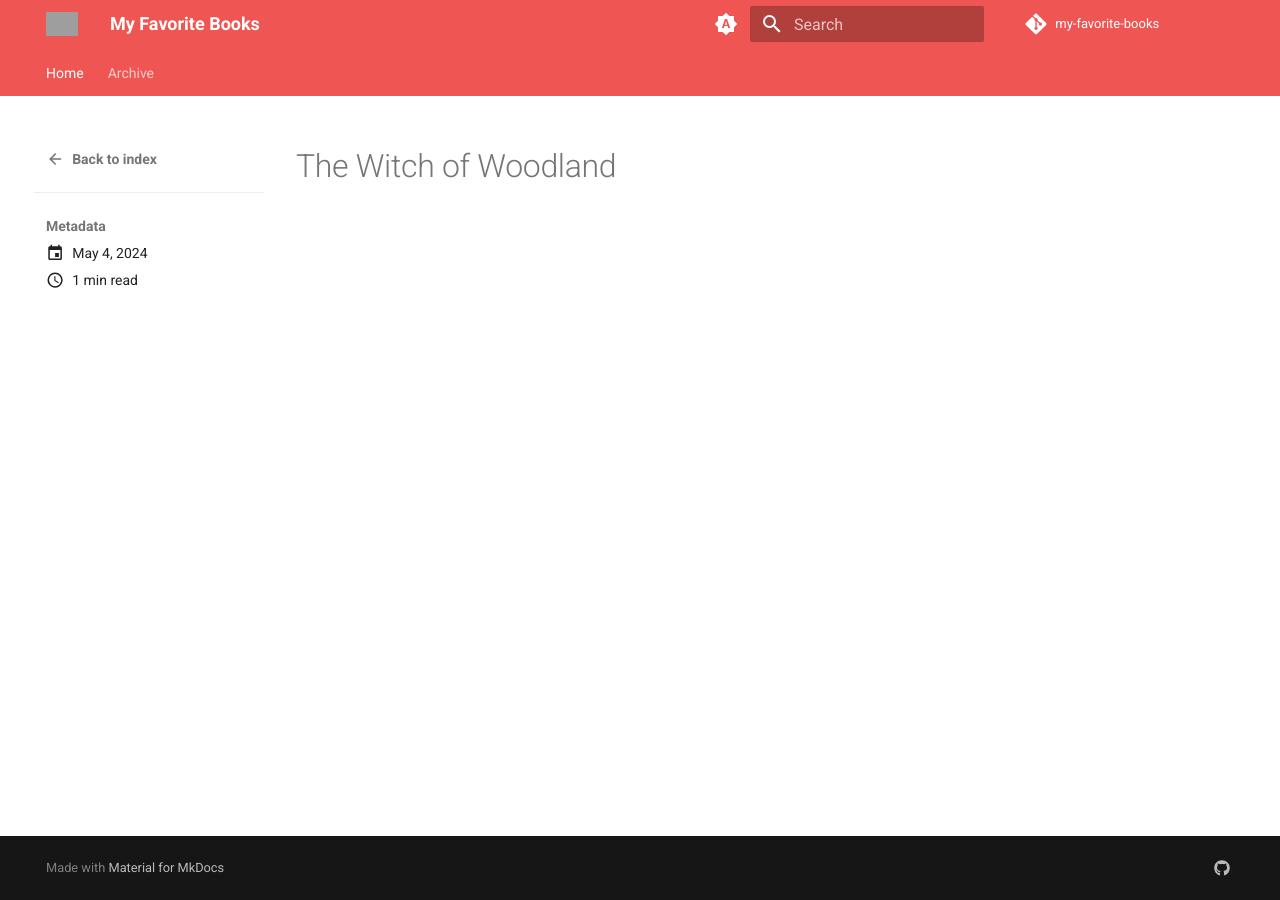
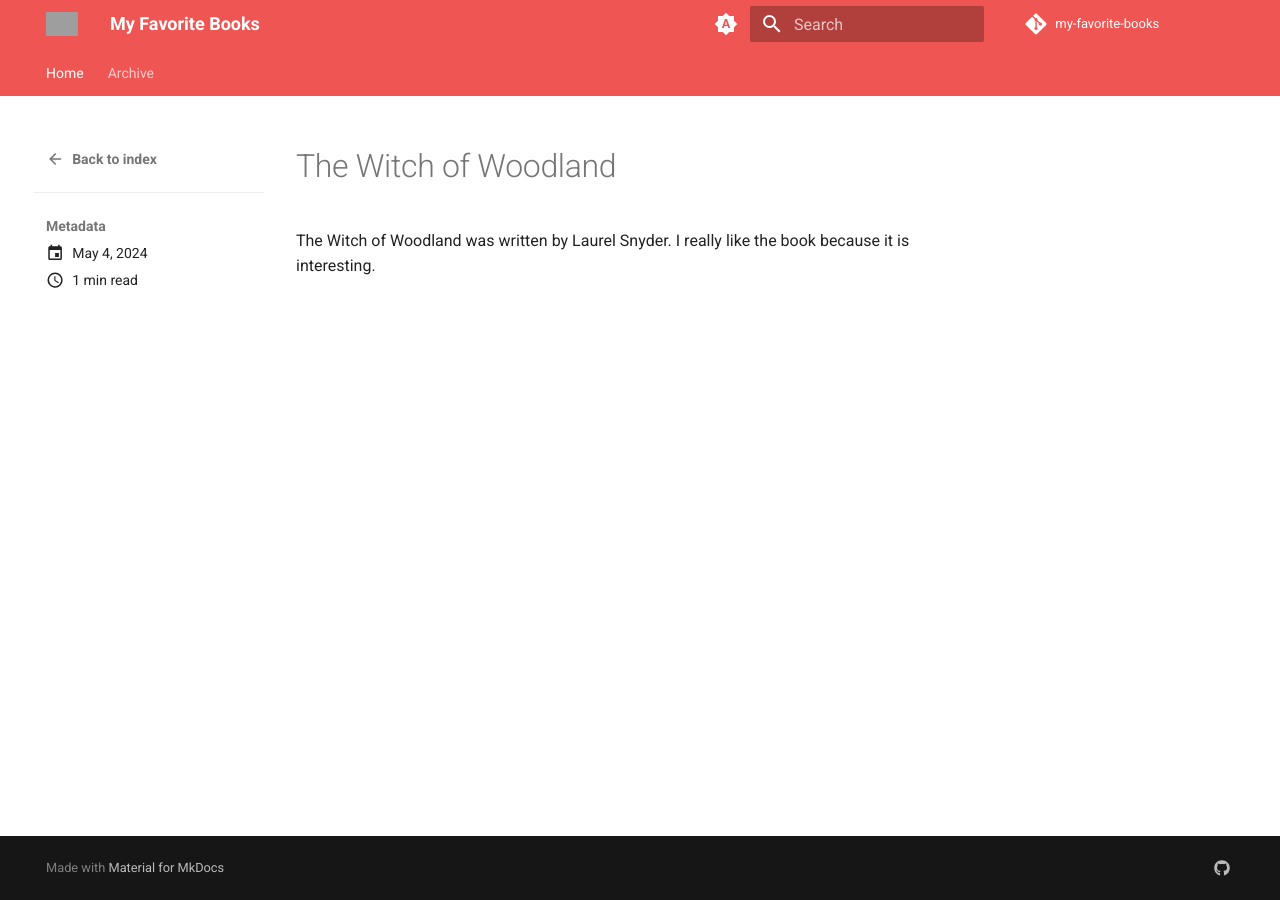
Before and after one commit to cutiepie-kitty-ada/my-favorite-books, an MkDocs documentation site: the page built from docs/posts/the-witch-of-woodland.md, in a window 1280 px wide. Built offline with MkDocs 1.6.1 and Material for MkDocs 9.7.7, drawn with Linux system fonts in a browser that asks for light colours; comment, search, counter and statistics services are not loaded; grey boxes are pictures that could not be loaded.

Commit message:
Update the-witch-of-woodland.md

```diff
--- a/docs/posts/the-witch-of-woodland.md
+++ b/docs/posts/the-witch-of-woodland.md
@@ -4,3 +4,6 @@ date: 2024-05-04
 ---
 
 # The Witch of Woodland
+
+The Witch of Woodland was written by Laurel Snyder.
+I really like the book because it is interesting.
```
